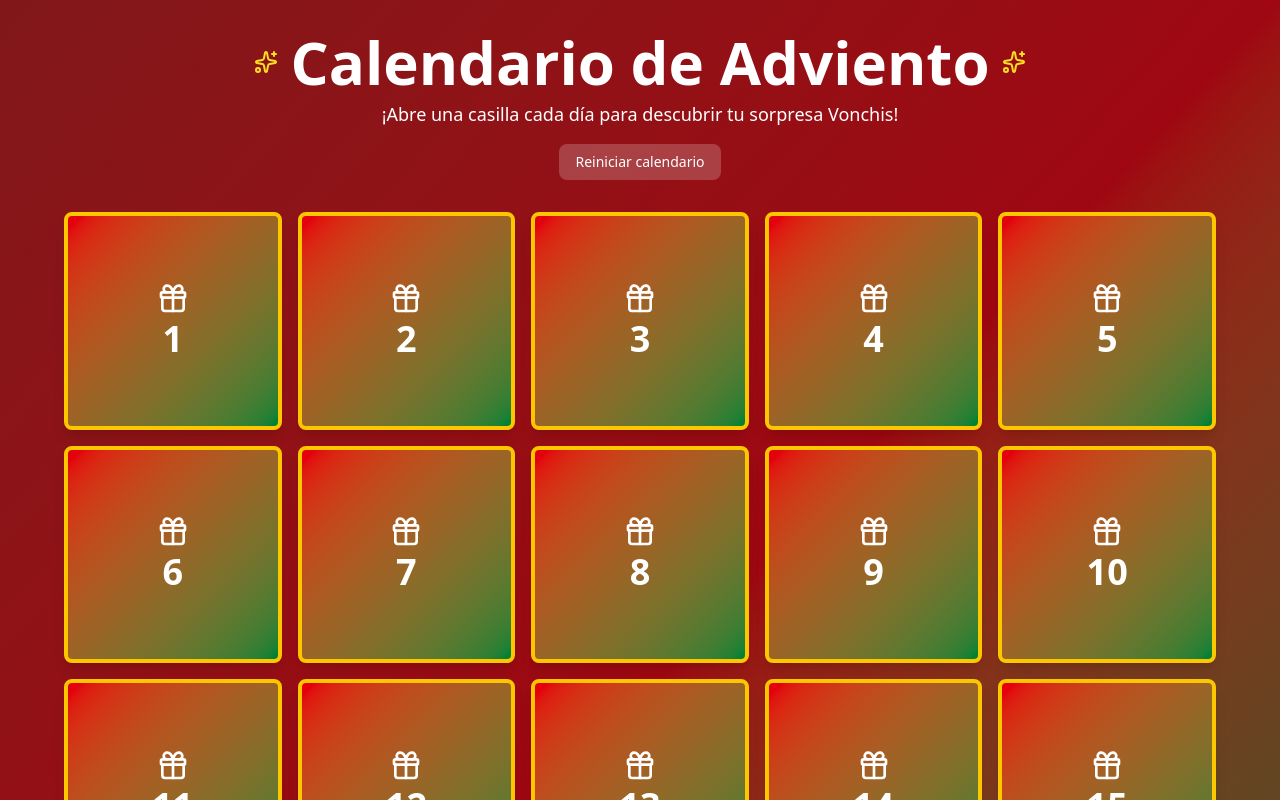
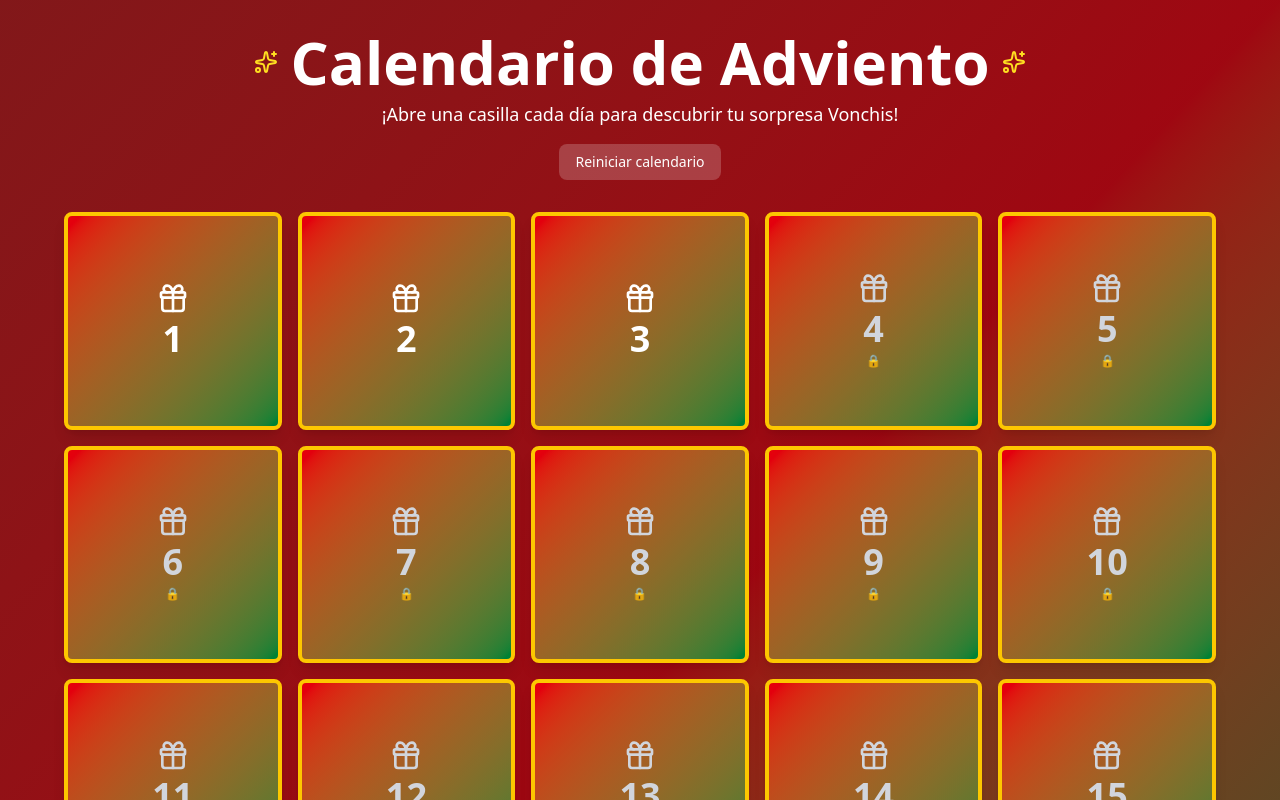
Before and after one commit to Jussef/calendario-adviento-2025, a React (Vite) app: page / in a window 1280 px wide. Shown: the top 800 px of the page. Built offline with nearby package versions, Linux system fonts and the light colour scheme.

Commit message:
Update App.jsx

```diff
--- a/src/App.jsx
+++ b/src/App.jsx
@@ -43,6 +43,16 @@ const CalendarioAdviento = () => {
   const handleDayClick = (day) => {
     if (openedDays[day]) return;
 
+    // Obtener la fecha actual
+    const today = new Date();
+    const currentDay = today.getDate();
+    const currentMonth = today.getMonth() + 1; // Los meses van de 0-11
+
+    // Solo permitir abrir días hasta el día actual en diciembre
+    if (currentMonth !== 12 || day > currentDay) {
+      return; // No hacer nada si es un día futuro
+    }
+
     setAnimatingDay(day);
     setTimeout(() => {
       const newOpened = { ...openedDays, [day]: true };
@@ -81,6 +91,12 @@ const CalendarioAdviento = () => {
             const isOpened = openedDays[day];
             const isAnimating = animatingDay === day;
 
+            // Obtener la fecha actual para determinar disponibilidad
+            const today = new Date();
+            const currentDay = today.getDate();
+            const currentMonth = today.getMonth() + 1;
+            const isAvailable = currentMonth === 12 && day <= currentDay;
+
             return (
               <div
                 key={day}
@@ -90,8 +106,9 @@ const CalendarioAdviento = () => {
                 <div
                   onClick={() => handleDayClick(day)}
                   className={`
-                    w-full h-full relative cursor-pointer
-                    ${isOpened ? '' : 'hover:scale-105'}
+                    w-full h-full relative
+                    ${isAvailable && !isOpened ? 'cursor-pointer hover:scale-105' : 'cursor-not-allowed'}
+                    ${isOpened ? '' : isAvailable ? 'hover:scale-105' : ''}
                     transition-transform duration-200
                   `}
                 >
@@ -110,21 +127,29 @@ const CalendarioAdviento = () => {
                   {/* Papel que se rasga */}
                   <div className={`
                     absolute inset-0 rounded-lg overflow-hidden
-                    bg-gradient-to-br from-red-600 to-green-700
-                    border-4 border-yellow-400
+                    ${isAvailable
+                      ? 'bg-gradient-to-br from-red-600 to-green-700 border-yellow-400'
+                      : 'bg-gradient-to-br from-red-600 to-green-700 border-yellow-400'}
+                    border-4
                     shadow-lg
                     flex flex-col items-center justify-center
                     transition-all duration-600
                     ${isAnimating ? 'animate-tear' : ''}
                     ${isOpened ? 'scale-0 opacity-0' : 'scale-100 opacity-100'}
+                    ${!isAvailable ? 'opacity-60' : ''}
                   `}>
-                    <Gift className="text-white w-6 h-6 md:w-8 md:h-8 mb-1" />
-                    <span className="text-2xl md:text-4xl font-bold text-white">
+                    <Gift className={`w-6 h-6 md:w-8 md:h-8 mb-1 ${isAvailable ? 'text-white' : 'text-gray-300'}`} />
+                    <span className={`text-2xl md:text-4xl font-bold ${isAvailable ? 'text-white' : 'text-gray-300'}`}>
                       {day}
                     </span>
-                    {day === 24 && (
+                    {day === 24 && isAvailable && (
                       <span className="text-xs text-yellow-300 font-bold mt-1">
                         ¡ESPECIAL!
+                      </span>
+                    )}
+                    {!isAvailable && (
+                      <span className="text-xs text-gray-400 font-bold mt-1">
+                        🔒
                       </span>
                     )}
                   </div>
```
